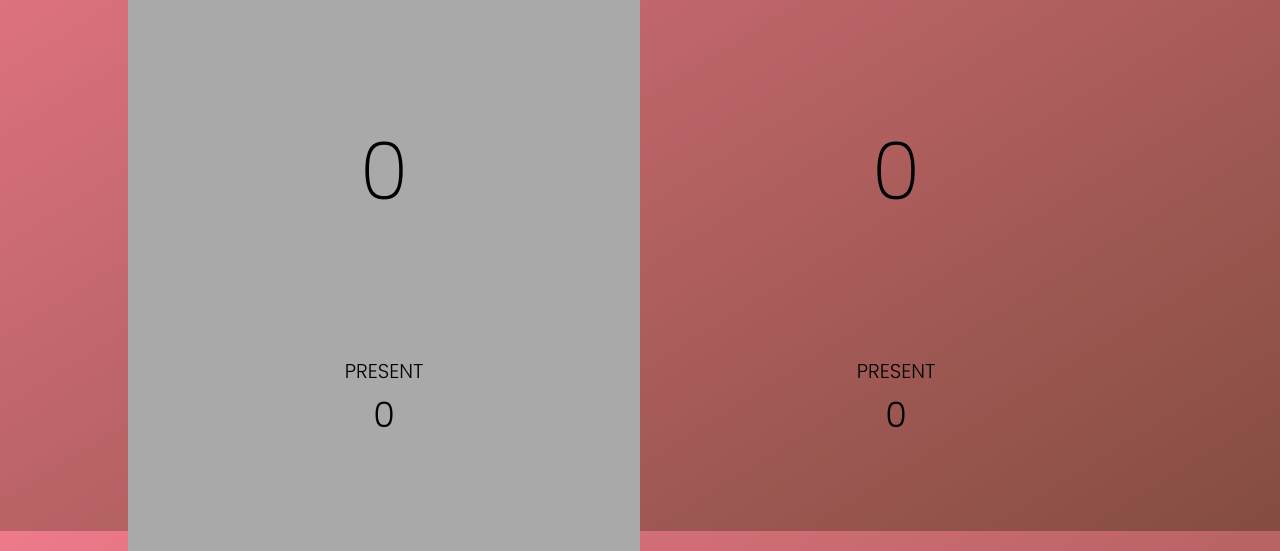
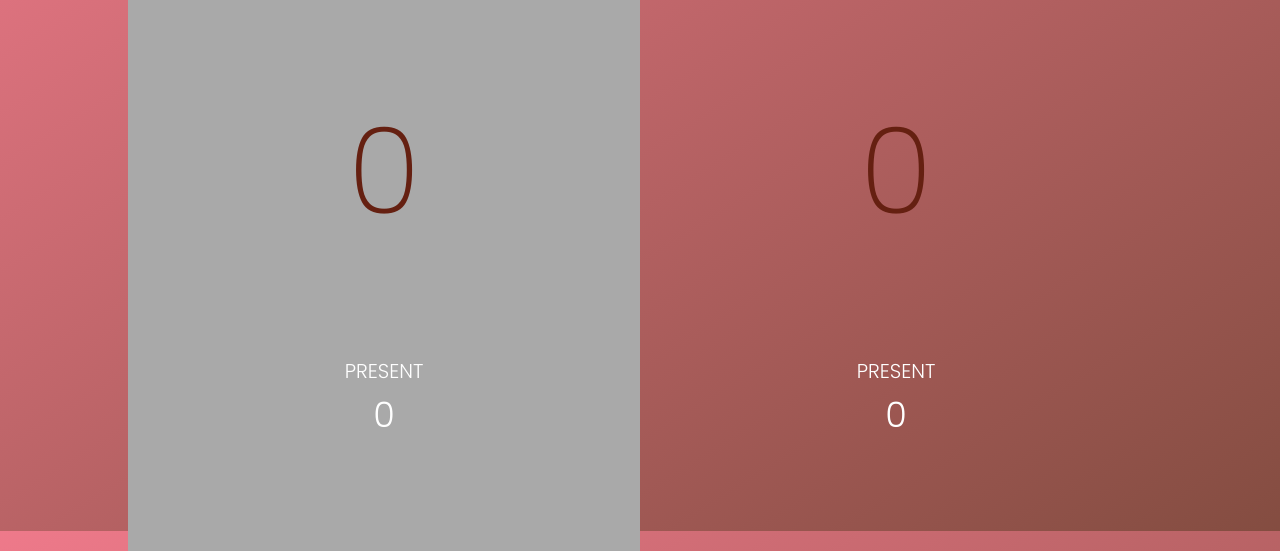
Before and after one commit to MarcioBBS/Pig-Game, a website: page index.html in a window 1280 px wide. Shown: the part 269-820 px from the top of the page. Drawn offline with nearby package versions, Linux system fonts and the light colour scheme; files that its build step writes are made by us from their sources.

Commit message:
Update typography

```diff
--- a/sass/base/_typography.scss
+++ b/sass/base/_typography.scss
@@ -13,11 +13,13 @@ body {
     }
 
     &-score {
-        font-size: 8rem;
+        font-size: 12rem;
+        color: $color-secondary;
     }
 
     &-present-box {
         font-weight: 300;
+        color: $color-white;
     }
 
     &-present-score {
```
